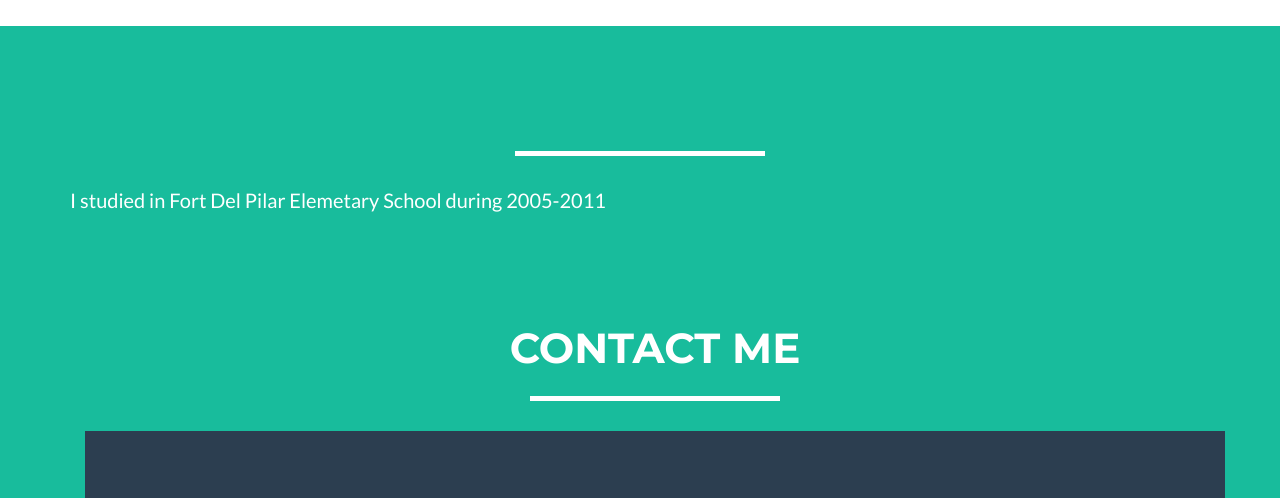
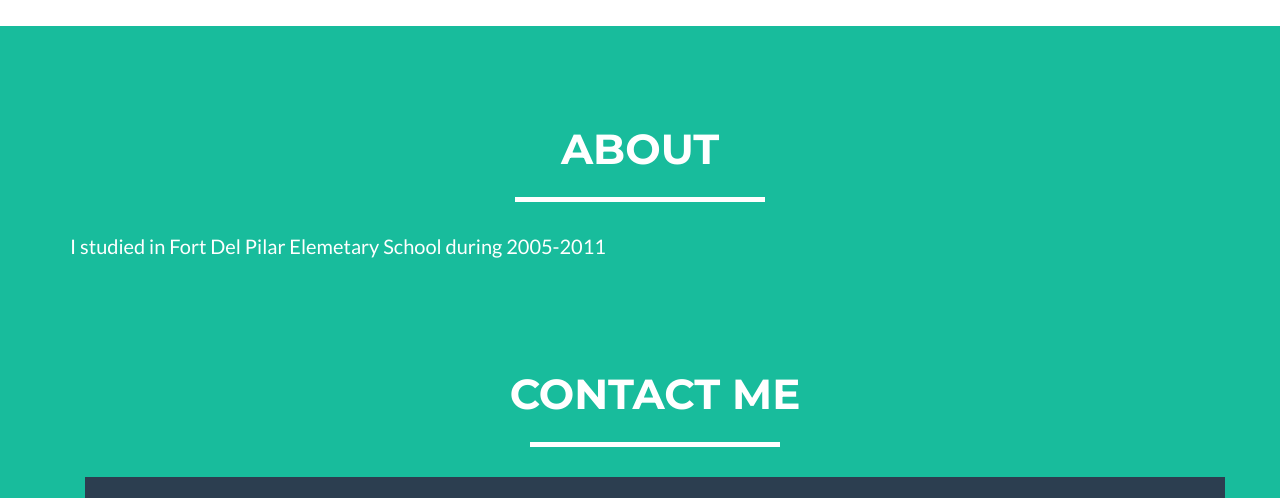
Before and after one commit to ivancruzagacer/ivancruzagacer.github.io, a website: page index.html in a window 1280 px wide. Shown: the part 1620-2118 px from the top of the page. Drawn offline with nearby package versions, Linux system fonts and the light colour scheme.

Commit message:
Update index.html

```diff
--- a/index.html
+++ b/index.html
@@ -161,7 +161,8 @@
         <div class="container">
             <div class="row">
                 <div class="col-lg-12 text-center">
-                           <hr class="star-light">
+                    <h2>About</h2>
+                    <hr class="star-light">
                 </div>
             </div>
 
```
